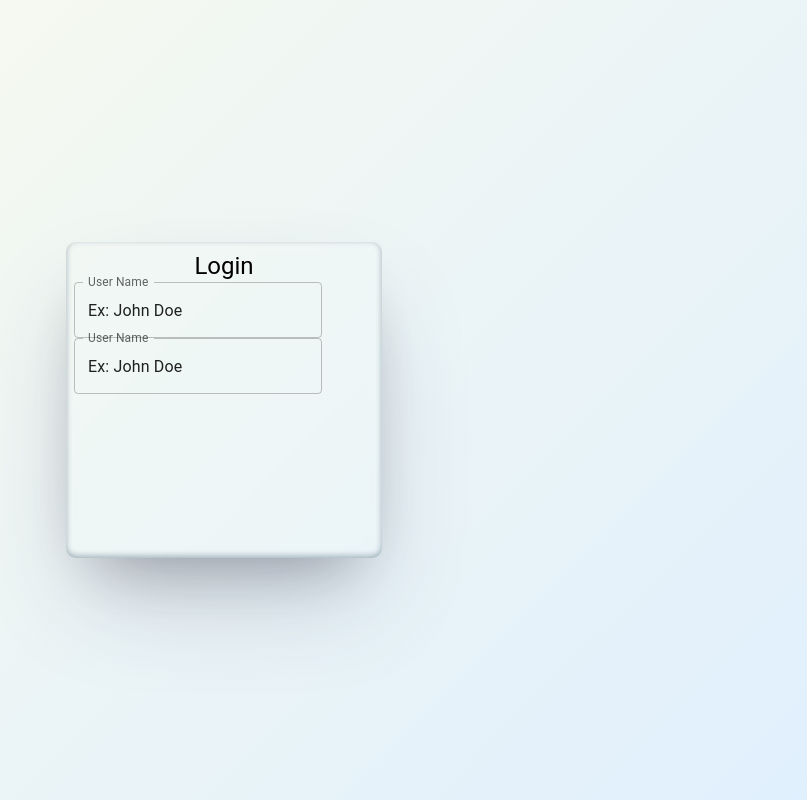
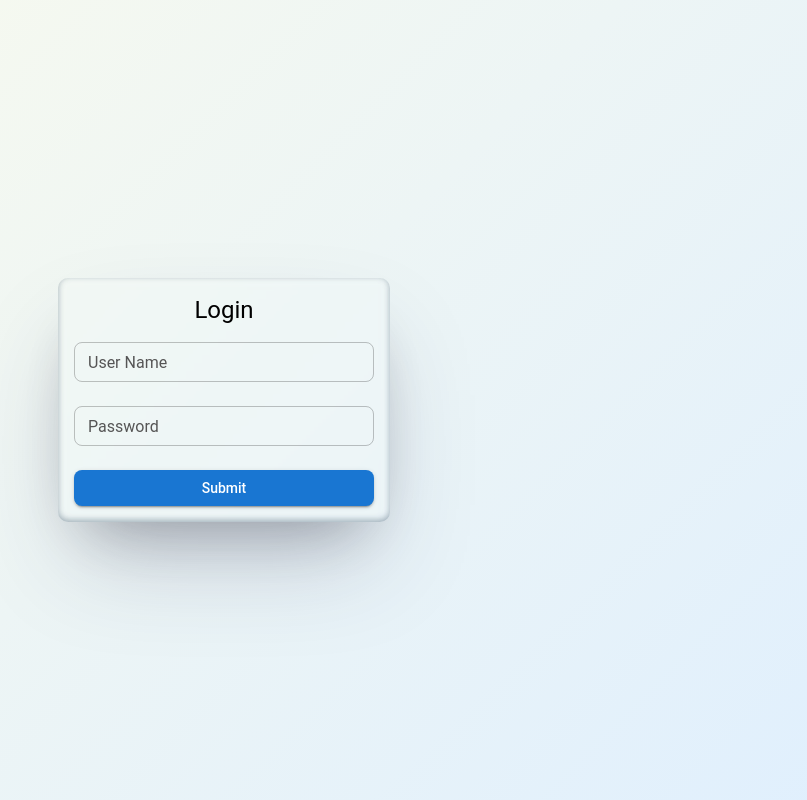
Before and after one commit to KiranBehara2312/ledgerbook, a React (Vite) app: page /auth/login in a window 1280 px wide. Shown: the whole page, without its empty margins (416-1223 px from the left). Built offline with nearby package versions, Linux system fonts and the light colour scheme.

Commit message:
Login Screen Done

```diff
--- a/package.json
+++ b/package.json
@@ -14,6 +14,7 @@
     "@emotion/styled": "^11.13.0",
     "@mui/material": "^6.1.6",
     "@reduxjs/toolkit": "^2.3.0",
+    "moment": "^2.30.1",
     "react": "^18.3.1",
     "react-dom": "^18.3.1",
     "react-hook-form": "^7.53.2",
--- a/src/components/custom/Glass.jsx
+++ b/src/components/custom/Glass.jsx
@@ -5,7 +5,7 @@ import PropTypes from "prop-types";
 
 const GlassBG = ({ cardStyles, children }) => {
   const defaultStyles = {
-    p: 1,
+    p: 2,
     borderRadius: "10px",
     boxShadow:
       "rgba(50, 50, 93, 0.25) 0px 50px 100px -20px, rgba(0, 0, 0, 0.3) 0px 30px 60px -30px, rgba(10, 37, 64, 0.35) 0px -2px 6px 0px inset",
--- a/src/components/custom/index.jsx
+++ b/src/components/custom/index.jsx
@@ -1,3 +1,3 @@
 import GlassBG from "./Glass";
-
-export default GlassBG;
+import MyHeading from "./MyHeading";
+export { GlassBG, MyHeading };
--- /dev/null
+++ b/src/constants/sessionStorageKeys.jsx
@@ -0,0 +1,3 @@
+const S_USER_INFORMATION = "USER_INFORMATION";
+
+export { S_USER_INFORMATION };
--- /dev/null
+++ b/src/helpers/index.jsx
@@ -0,0 +1,16 @@
+import moment from "moment";
+import { S_USER_INFORMATION } from "../constants/sessionStorageKeys";
+
+const formatDate = (formatStr = "dd/MM/yyyy", date = new Date()) => {
+  return moment(date).format(formatStr);
+};
+
+const setUserInfoInSStorage = (userObj) => {
+  sessionStorage.setItem(S_USER_INFORMATION, JSON.stringify(userObj));
+};
+
+const getUserInfo = () => {
+  return JSON.parse(sessionStorage.getItem(S_USER_INFORMATION));
+};
+
+export { formatDate, setUserInfoInSStorage, getUserInfo };
--- /dev/null
+++ b/src/layouts/pages/index.jsx
@@ -0,0 +1,13 @@
+import React from "react";
+import BaseLayout from "../base";
+import { Outlet } from "react-router-dom";
+
+const PagesLayout = () => {
+  return (
+    <BaseLayout>
+      <Outlet />
+    </BaseLayout>
+  );
+};
+
+export default PagesLayout;
--- a/src/main.jsx
+++ b/src/main.jsx
@@ -4,11 +4,15 @@ import "./index.css";
 import App from "./App.jsx";
 import { Provider } from "react-redux";
 import { store } from "./redux/store.js";
+import { ThemeProvider } from "@mui/material";
+import theme from "./themes/themeOne.jsx";
 
 createRoot(document.getElementById("root")).render(
   <StrictMode>
     <Provider store={store}>
-      <App />
+      <ThemeProvider theme={theme}>
+        <App />
+      </ThemeProvider>
     </Provider>
   </StrictMode>
 );
--- a/src/pages/auth/Login.jsx
+++ b/src/pages/auth/Login.jsx
@@ -1,42 +1,71 @@
-import { Box, TextField } from "@mui/material";
-import React, { useState } from "react";
-import GlassBG from "../../components/custom";
-import MyHeading from "../../components/custom/MyHeading";
+import React from "react";
 import { useForm } from "react-hook-form";
+import { TextField, Button, Box, Typography } from "@mui/material";
+import { GlassBG, MyHeading } from "../../components/custom";
+import { formatDate, setUserInfoInSStorage } from "../../helpers";
+import { useNavigate } from "react-router-dom";
 
 const Login = () => {
-  const [userName, setUserName] = useState("");
+  const navigate = useNavigate();
   const {
     register,
     handleSubmit,
     formState: { errors },
   } = useForm();
+
+  const onSubmit = ({ username, password }) => {
+    const userObj = {
+      uid: crypto.randomUUID(),
+      userName: username,
+      password: window.btoa(password),
+      loggedInTime: formatDate("dd/MM/yyyy"),
+    };
+    setUserInfoInSStorage(userObj)
+    navigate("/pages/home");
+  };
+
   return (
     <Box
       sx={{
+        width: "100%",
+        height: "100%",
         display: "flex",
         justifyContent: "center",
         alignItems: "center",
-        height: "100%",
-        width: "100%",
       }}
     >
-      <GlassBG cardStyles={{ height: "300px", width: "300px" }}>
-        <MyHeading text="Login" alignCenter />
-        <TextField
-          error={errors.userName}
-          label="User Name"
-          defaultValue="Ex: John Doe"
-          {...register("userName", { required: "User Name is required" })}
-          helperText={errors.userName && "User Name is mandatory"}
-        />
-       <TextField
-          error={errors.userName}
-          label="User Name"
-          defaultValue="Ex: John Doe"
-          {...register("userName", { required: "User Name is required" })}
-          helperText={errors.userName && "User Name is mandatory"}
-        />
+      <GlassBG cardStyles={{ width: "300px", height: "auto" }}>
+        <MyHeading alignCenter text="Login" variant="h5" />
+
+        <form onSubmit={handleSubmit(onSubmit)} style={{ width: "100%" }}>
+          <TextField
+            {...register("username", { required: "User Name is required" })}
+            label="User Name"
+            fullWidth
+            margin="normal"
+            size="small"
+            error={!!errors.username}
+            autoComplete="off"
+            helperText={errors.username ? errors.username.message : ""}
+          />
+
+          <TextField
+            {...register("password", { required: "Password is required" })}
+            label="Password"
+            type="password"
+            fullWidth
+            margin="normal"
+            size="small"
+            autoComplete="off"
+            error={!!errors.password}
+            helperText={errors.password ? errors.password.message : ""}
+          />
+
+          {/* Submit Button */}
+          <Button type="submit" variant="contained" fullWidth sx={{ mt: 2 }}>
+            Submit
+          </Button>
+        </form>
       </GlassBG>
     </Box>
   );
--- /dev/null
+++ b/src/themes/themeOne.jsx
@@ -0,0 +1,54 @@
+import React from "react";
+import { createTheme, ThemeProvider, Typography, Button } from "@mui/material";
+
+// Create a custom theme
+const theme = createTheme({
+  palette: {
+    primary: {
+      main: "#1976d2", // Custom primary color
+    },
+    secondary: {
+      main: "#ff4081", // Custom secondary color
+    },
+    background: {
+      default: "#f4f4f4", // Background color
+    },
+    text: {
+      primary: "#333333", // Primary text color
+      secondary: "#757575", // Secondary text color
+    },
+  },
+  typography: {
+    fontFamily: '"Roboto", sans-serif', // Default font family
+    h1: {
+      fontSize: "2rem", // Custom font size for h1
+      fontWeight: 700, // Custom font weight
+    },
+    body1: {
+      fontSize: "1rem",
+      color: "#555555", // Custom color for body text
+    },
+  },
+  spacing: 8, // 1 spacing unit = 4px
+  shape: {
+    borderRadius: 8, // Custom border radius for components
+  },
+  components: {
+    MuiFormHelperText: {
+      styleOverrides: {
+        root: {
+          fontSize: "11px",
+        },
+      },
+    },
+    MuiButton: {
+      styleOverrides: {
+        root: {
+          textTransform: "capitalize",
+        },
+      },
+    },
+  },
+});
+
+export default theme;
```
Also changed, not shown: src/routes/index.jsx (+13 -1 lines), src/components/shared/MyHeader.jsx (added), 1 other file (tests, documents, lock files or other folders).
